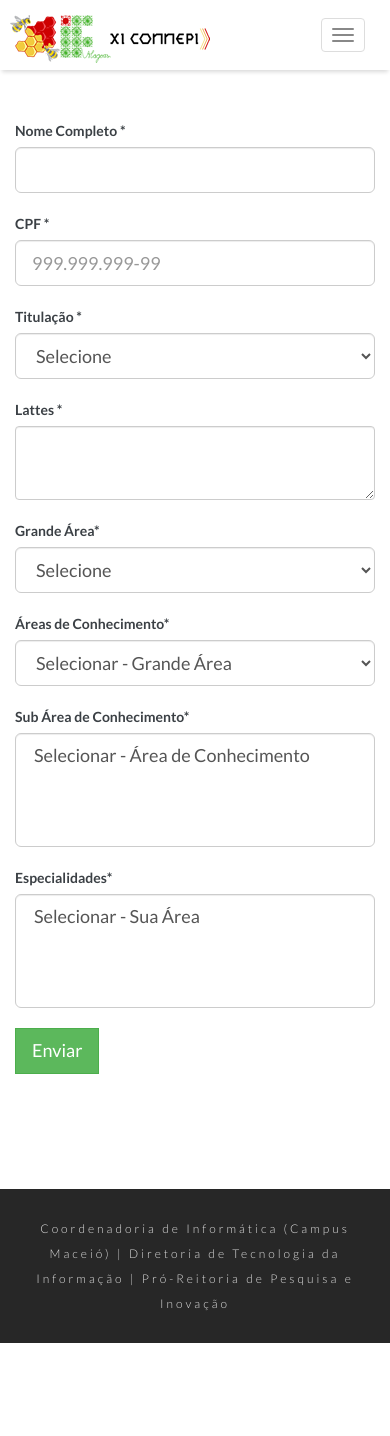
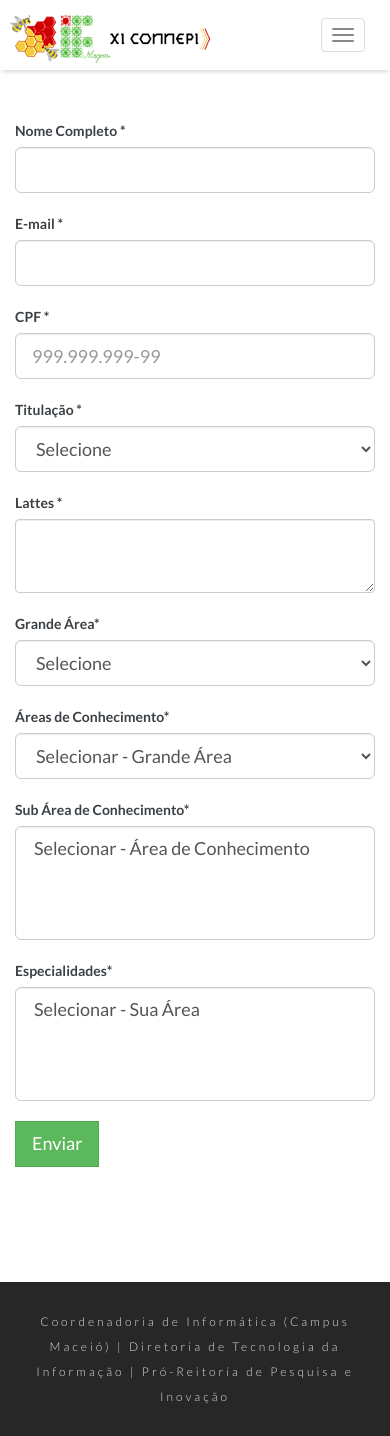
Before and after one commit to felipealencar/connepi-site, a PHP site: page /form.php in a window 390 px wide. Before the commit the page ends 1343 px from the top, so only its background shows below. Run offline with PHP 8.4, Linux system fonts and the light colour scheme; tables that the repository leaves empty or names only in its code hold one stand-in row (values such as "Sample post"); some libraries are stand-ins or nearby versions.

Commit message:
Incluindo e-mail no form de avaliadores

```diff
--- a/form.php
+++ b/form.php
@@ -83,10 +83,17 @@
     <form class="form-ajax" action="ajax.php" method="post">
       <div class="row">
 
-        <div class="col-md-6">
+        <div class="col-md-3">
           <div class="form-group">
             <label for="nome">Nome Completo <span>*</span></label>
             <input type="text" class="form-control input-lg" id="nome" name="nome">
+          </div>
+        </div>
+
+        <div class="col-md-3">
+          <div class="form-group">
+            <label for="email">E-mail <span>*</span></label>
+            <input type="text" class="form-control input-lg" id="email" name="email">
           </div>
         </div>
 
--- a/js/main.js
+++ b/js/main.js
@@ -36,7 +36,7 @@ $(document).ready(function(){
                 if(response.responseJSON.erros)
                 {
 
-                    retorno.removeClass('hidden').empty().append('<div class="alert alert-danger"><p>Erros de validação:</p><ul class="erros"></ul></div>');
+                    retorno.removeClass('hidden').empty().append('<div class="alert alert-danger"><p><strong>Erros de validação:</strong></p><hr /><ul class="erros"></ul></div>');
                     var ul = retorno.find('.erros');
 
                     $.each(response.responseJSON.erros, function(indice, msg){
```
Also changed, not shown: ajax.php (+8 -1 lines).
